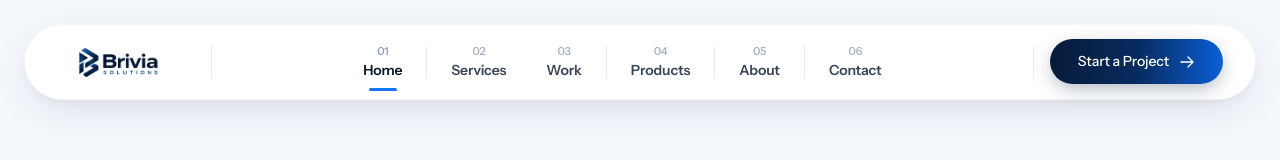
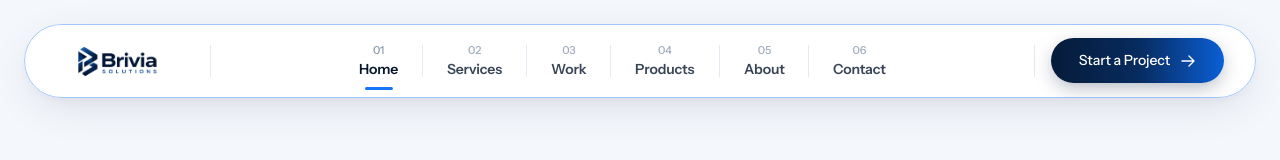
Before and after one commit to ahmeen2812/brivya-platform, a Next.js app: page / in a window 1280 px wide. Shown: the top 160 px of the page. Built offline with nearby package versions, Linux system fonts and the light colour scheme.

Commit message:
feat(nav-anim): setup kinetic caliper and perimeter border refs for navbar elements

```diff
--- a/src/components/navigation/NavContainer.tsx
+++ b/src/components/navigation/NavContainer.tsx
@@ -4,12 +4,54 @@ import * as React from "react";
 
 interface NavContainerProps {
   children: React.ReactNode;
+  containerRef: React.RefObject<HTMLDivElement | null>;
+  borderRef: React.RefObject<HTMLDivElement | null>;
+  centerLineRef: React.RefObject<HTMLDivElement | null>;
 }
 
-export const NavContainer: React.FC<NavContainerProps> = ({ children }) => {
+export const NavContainer: React.FC<NavContainerProps> = ({
+  children,
+  containerRef,
+  borderRef,
+  centerLineRef,
+}) => {
   return (
-    <header className="fixed top-4 sm:top-6 left-0 right-0 z-50 flex justify-center px-3 sm:px-6 pointer-events-none">
-      <div className="pointer-events-auto relative flex w-full max-w-[1360px] items-center justify-between rounded-full bg-white px-4 sm:px-6 lg:px-8 py-2.5 sm:py-3 shadow-[0_12px_45px_-8px_rgba(6,22,44,0.12),0_4px_16px_-4px_rgba(6,22,44,0.06)] border border-slate-100/80 transition-all duration-300">
+    <header className="fixed top-3 sm:top-5 md:top-6 left-0 right-0 z-50 flex justify-center px-3 sm:px-6 pointer-events-none select-none">
+      {/*
+        Temporary Central Caliper String:
+        Drops from the sky at 0.0s before the pill expands
+      */}
+      <div
+        ref={centerLineRef}
+        aria-hidden="true"
+        className="pointer-events-none absolute top-0 left-1/2 h-12 w-[1.5px] -translate-x-1/2 bg-[#1675F8] opacity-0"
+        style={{ willChange: "transform, opacity" }}
+      />
+
+      {/*
+        The Main Pill Shell:
+        Expands outward from center (Dynamic Island)
+      */}
+      <div
+        ref={containerRef}
+        className="pointer-events-auto relative flex w-full max-w-[1360px] items-center justify-between overflow-hidden rounded-full bg-white px-3.5 sm:px-6 lg:px-8 py-2.5 sm:py-3 shadow-[0_12px_45px_-8px_rgba(6,22,44,0.12),0_4px_16px_-4px_rgba(6,22,44,0.06)]"
+        style={{
+          transformOrigin: "center center",
+          willChange: "width, transform, opacity",
+        }}
+      >
+        {/*
+          Temporary Perimeter Border (Traces for 2-3 seconds, then dissolves):
+          Engineered using a high-precision hairline SVG wrapper to fit any screen smoothly
+        */}
+        <div
+          ref={borderRef}
+          aria-hidden="true"
+          className="pointer-events-none absolute inset-0 rounded-full border border-[#1675F8]/40 ring-1 ring-[#1675F8]/20 transition-opacity duration-700"
+          style={{ willChange: "opacity" }}
+        />
+
+        {/* Child components (Logo, Links, Dividers, CTA) */}
         {children}
       </div>
     </header>
--- a/src/components/navigation/NavDivider.tsx
+++ b/src/components/navigation/NavDivider.tsx
@@ -1,3 +1,5 @@
+"use client";
+
 import * as React from "react";
 import { clsx } from "clsx";
 import { twMerge } from "tailwind-merge";
@@ -5,24 +7,28 @@ import { twMerge } from "tailwind-merge";
 interface NavDividerProps {
   className?: string;
   orientation?: "vertical" | "horizontal";
+  customRef?: (el: HTMLDivElement | null) => void;
 }
 
 export const NavDivider: React.FC<NavDividerProps> = ({
   className,
   orientation = "vertical",
+  customRef,
 }) => {
   return (
     <div
+      ref={customRef}
       role="separator"
       aria-orientation={orientation}
       className={twMerge(
         clsx(
           orientation === "vertical"
-            ? "h-8 w-[1px] bg-slate-200/90 shrink-0 self-center"
+            ? "h-7 sm:h-8 w-[1px] bg-slate-200/90 shrink-0 self-center"
             : "w-full h-[1px] bg-slate-200/90",
           className,
         ),
       )}
+      style={{ willChange: "transform, opacity" }}
     />
   );
 };
--- a/src/components/navigation/NavItem.tsx
+++ b/src/components/navigation/NavItem.tsx
@@ -8,23 +8,34 @@ import { NavItemConfig } from "@/config/navigation";
 interface NavItemProps {
   item: NavItemConfig;
   onClick?: () => void;
+  itemRef?: (el: HTMLLIElement | null) => void;
+  activeLineRef?: React.RefObject<HTMLSpanElement | null>;
 }
 
-export const NavItem: React.FC<NavItemProps> = ({ item, onClick }) => {
+export const NavItem: React.FC<NavItemProps> = ({
+  item,
+  onClick,
+  itemRef,
+  activeLineRef,
+}) => {
   const pathname = usePathname();
   const isActive = item.href === "/" ? pathname === "/" : pathname?.startsWith(item.href);
 
   return (
-    <li className="list-none flex items-center">
+    <li
+      ref={itemRef}
+      className="list-none flex items-center"
+      style={{ willChange: "transform, opacity" }}
+    >
       <Link
         href={item.href}
         onClick={onClick}
         aria-current={isActive ? "page" : undefined}
-        className="group relative flex flex-col items-center justify-center px-3.5 sm:px-4 lg:px-5 py-1.5 transition-all duration-200 focus-visible:outline-none focus-visible:ring-2 focus-visible:ring-[#1675F8] rounded-sm"
+        className="group relative flex flex-col items-center justify-center px-2.5 sm:px-3.5 lg:px-5 py-1.5 transition-all duration-200 focus-visible:outline-none focus-visible:ring-2 focus-visible:ring-[#1675F8] rounded-sm"
       >
-        {/* Step Index (01, 02, etc.) */}
+        {/* Step Index Numeral (01, 02, etc.) */}
         <span
-          className={`font-sans text-[11px] font-medium tracking-tight transition-colors duration-200 select-none ${
+          className={`font-sans text-[10px] sm:text-[11px] font-medium tracking-tight transition-colors duration-200 select-none ${
             isActive
               ? "text-[#8998AD]"
               : "text-[#8998AD]/80 group-hover:text-[#06162C]"
@@ -33,9 +44,9 @@ export const NavItem: React.FC<NavItemProps> = ({ item, onClick }) => {
           {item.index}
         </span>
 
-        {/* Label (Home, Services, etc.) */}
+        {/* Section Label (Home, Services, Work, etc.) */}
         <span
-          className={`font-sans text-[13px] sm:text-[14px] font-semibold tracking-[-0.01em] transition-colors duration-200 ${
+          className={`font-sans text-[12px] sm:text-[13.5px] lg:text-[14px] font-semibold tracking-[-0.01em] transition-colors duration-200 whitespace-nowrap ${
             isActive
               ? "text-[#06162C]"
               : "text-[#06162C]/80 group-hover:text-[#06162C]"
@@ -44,11 +55,16 @@ export const NavItem: React.FC<NavItemProps> = ({ item, onClick }) => {
           {item.label}
         </span>
 
-        {/* Exact Reference Blue Active Underline */}
+        {/*
+          Active State Blue Line:
+          Tied to activeLineRef for the laser-draw animation on load
+        */}
         {isActive ? (
           <span
+            ref={activeLineRef}
             aria-hidden="true"
-            className="absolute -bottom-1 h-[2.5px] w-6 sm:w-7 rounded-full bg-[#1675F8] transition-all duration-300"
+            className="absolute -bottom-1 h-[2.5px] w-6 sm:w-7 rounded-full bg-[#1675F8] origin-center"
+            style={{ willChange: "transform, opacity" }}
           />
         ) : (
           <span
--- a/src/components/navigation/NavLogo.tsx
+++ b/src/components/navigation/NavLogo.tsx
@@ -8,10 +8,20 @@ import { NAV_BRAND_CONFIG } from "@/config/navigation";
 interface NavLogoProps {
   className?: string;
   onClick?: () => void;
+  wrapperRef?: React.RefObject<HTMLDivElement | null>;
 }
 
-export const NavLogo: React.FC<NavLogoProps> = ({ className, onClick }) => {
+export const NavLogo: React.FC<NavLogoProps> = ({
+  className,
+  onClick,
+  wrapperRef,
+}) => {
   return (
+    <div
+      ref={wrapperRef}
+      className="overflow-hidden"
+      style={{ willChange: "transform, opacity" }}
+    >
       <Link
         href="/"
         onClick={onClick}
@@ -20,7 +30,7 @@ export const NavLogo: React.FC<NavLogoProps> = ({ className, onClick }) => {
           className || ""
         }`}
       >
-      <div className="relative h-9 sm:h-10 w-auto min-w-[130px] flex items-center">
+        <div className="relative h-8 sm:h-9 md:h-10 w-auto min-w-[110px] sm:min-w-[130px] flex items-center">
           <Image
             src={NAV_BRAND_CONFIG.logoSrc}
             alt={NAV_BRAND_CONFIG.logoAlt}
@@ -31,5 +41,6 @@ export const NavLogo: React.FC<NavLogoProps> = ({ className, onClick }) => {
           />
         </div>
       </Link>
+    </div>
   );
 };
--- a/src/config/navigation.ts
+++ b/src/config/navigation.ts
@@ -12,42 +12,42 @@ export const NAV_ITEMS: readonly NavItemConfig[] = [
     index: "01",
     label: "Home",
     href: "/",
-    hasDividerAfter: true, // Exact match to reference divider between 01 and 02
+    hasDividerAfter: true, // Divider between 01 Home and 02 Services
   },
   {
     id: "services",
     index: "02",
     label: "Services",
     href: "/services",
-    hasDividerAfter: false,
+    hasDividerAfter: true, // Fixed: Added divider between 02 Services and 03 Work
   },
   {
     id: "work",
     index: "03",
     label: "Work",
     href: "/work",
-    hasDividerAfter: true, // Matches divider between 03 and 04
+    hasDividerAfter: true, // Divider between 03 Work and 04 Products
   },
   {
     id: "products",
     index: "04",
     label: "Products",
     href: "/products",
-    hasDividerAfter: true, // Matches divider between 04 and 05
+    hasDividerAfter: true, // Divider between 04 Products and 05 About
   },
   {
     id: "about",
     index: "05",
     label: "About",
     href: "/about",
-    hasDividerAfter: true, // Matches divider between 05 and 06
+    hasDividerAfter: true, // Divider between 05 About and 06 Contact
   },
   {
     id: "contact",
     index: "06",
     label: "Contact",
     href: "/contact",
-    hasDividerAfter: false,
+    hasDividerAfter: false, // The divider after 06 Contact sits structurally before the CTA button
   },
 ] as const;
 
```
Lines whose indentation alone changed are shown as unchanged.
